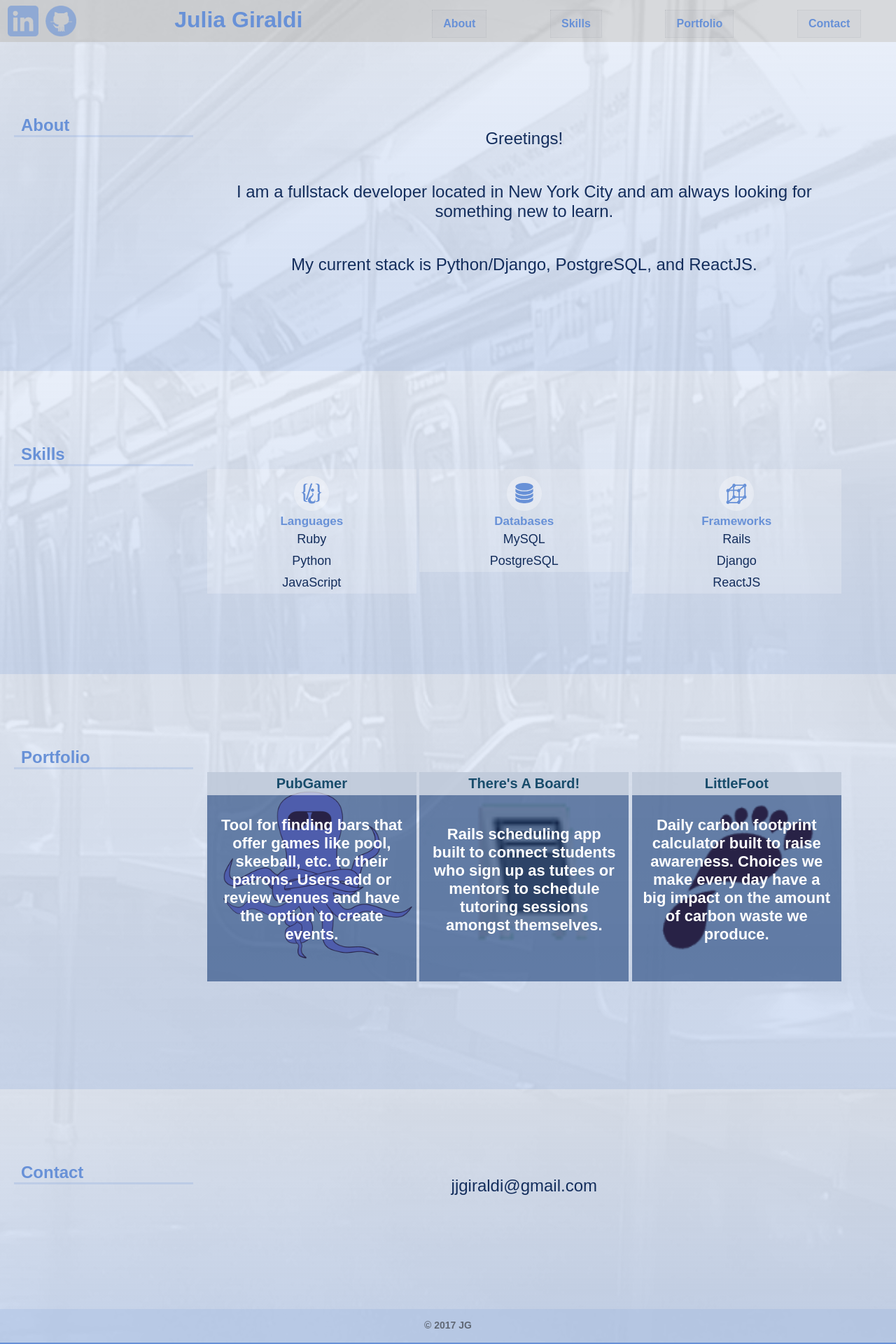
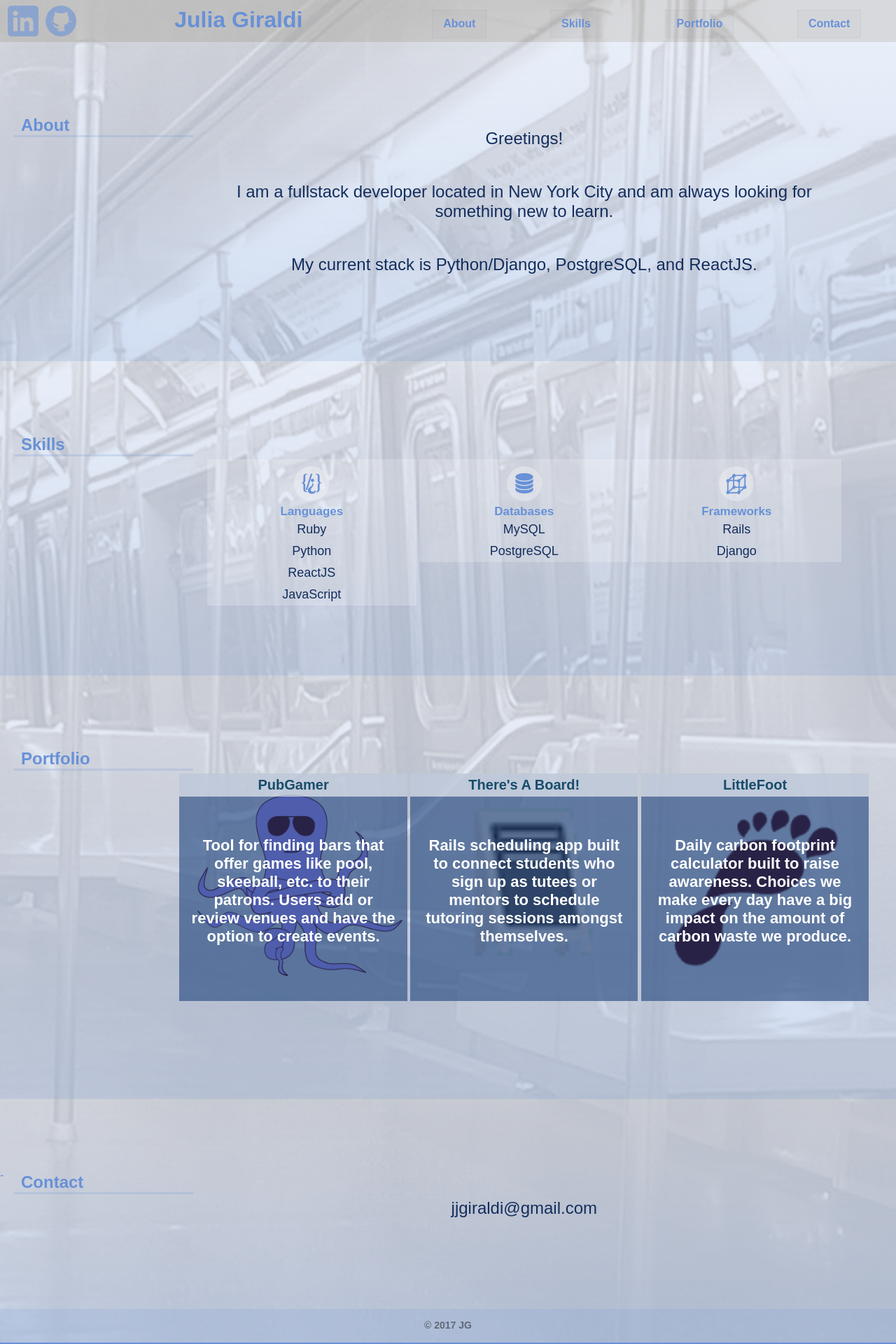
Before and after one commit to juli212/juli212.github.io, a PHP site: page / in a window 1280 px wide. Shown: the whole page at 70% size. Run offline with PHP 8.4, Linux system fonts and the light colour scheme; some libraries are stand-ins or nearby versions.

Commit message:
change background image

```diff
--- a/index.html
+++ b/index.html
@@ -1,11 +1,12 @@
 <html>
 	<head>
 		<script src="https://ajax.googleapis.com/ajax/libs/jquery/3.2.1/jquery.min.js"></script>
+		<script src="script.js"></script>
 		<meta name="viewport" content="width=device-width, initial-scale=1.0">
 		<link rel="stylesheet" type="text/css" href="style.css">
 		<link rel="icon" href="imgs/titlepic.png">
 	</head>
-	<body>
+	<body id="body">
 		<header>
 			<div class="header-icons">
 				<div class="header-icon">
@@ -55,6 +56,7 @@
 						<h6>Languages</h6>
 						<p>Ruby</p>
 						<p>Python</p>
+						<p>ReactJS</p>
 						<p>JavaScript</p>
 					</div>
 
@@ -74,7 +76,6 @@
 						<h6>Frameworks</h6>
 						<p>Rails</p>
 						<p>Django</p>
-						<p>ReactJS</p>
 					</div>
 				</div>
 
@@ -94,12 +95,12 @@
 							</div>
 							<div class="project-icons">
 								<div class="project-icon">
-									<a title="Heroku" href="http://pub-gamer.herokuapp.com/" >
+									<a class="taphover" title="Heroku" href="http://pub-gamer.herokuapp.com/" >
 										<img src="imgs/octopus.png" >
 									</a>
 								</div>
 								<div class="project-icon">
-									<a href="https://github.com/juli212/pub_gamer" title="Github" >
+									<a class="taphover" href="https://github.com/juli212/pub_gamer" title="Github" >
 										<img src="imgs/github.png" >
 									</a>
 								</div>
@@ -117,12 +118,12 @@
 							</div>
 							<div class="project-icons">
 								<div class="project-icon">
-									<a title="Heroku" href="http://damp-tor-87542.herokuapp.com/" >
+									<a class="taphover" title="Heroku" href="http://damp-tor-87542.herokuapp.com/" >
 										<img src="imgs/board.png" >
 									</a>
 								</div>
 								<div class="project-icon">
-									<a href="https://github.com/juli212/Theres-A-Board" title="Github" >
+									<a class="taphover" href="https://github.com/juli212/Theres-A-Board" title="Github" >
 										<img src="imgs/github.png" >
 									</a>
 								</div>
@@ -140,7 +141,7 @@
 							</div>
 							<div class="project-icons">
 								<div class="project-icon">
-									<a href="https://github.com/juli212/Little-Foot" title="Github" >
+									<a class="taphover" href="https://github.com/juli212/Little-Foot" title="Github" >
 										<img src="imgs/github.png" >
 									</a>
 								</div>
@@ -152,7 +153,7 @@
 			</div>
 
 			<div id="contact" class="main four">
-				<h2>Contact</h2>
+				<h2>Contact</h2>-
 				<p>jjgiraldi@gmail.com</p>
 			</div>
 
--- a/style.css
+++ b/style.css
@@ -31,6 +31,10 @@ body {
 	margin: 0;
 	position: relative;
 	z-index: 5;
+	background: url('imgs/subway20.png') no-repeat fixed center;
+	background-size: cover;
+	transition: background-image 5s linear;
+	-webkit-transition: background-image 5s linear;
 }
 
 
@@ -41,6 +45,8 @@ header {
 	top: 0;
 	height: 100px;
 	width: 100%;
+	min-width: 320px;
+	max-width: 2400px;
 }
 
 header h1 {
@@ -98,24 +104,14 @@ header ul li a:hover {
 	}
 }
 
-body::after {
-	content: "";
-	opacity: 0.1;
-	top: 0;
-	left: 0;
-	bottom: 0;
-	right: 0;
-	position: absolute;
-	z-index: -1;
-	background: url('imgs/swaybw.png') no-repeat fixed center;
-	background-size: cover;
-}
-
 footer {
 	grid-column: 1 / 3;
 	grid-row: 5;
 	background-color: rgba(104,145,215, 0.4);
 	border-bottom: 2px solid rgb(104, 145, 215);
+	width: 100%;
+	min-width: 320px;
+	max-width: 2400px;
 }
 
 footer p {
@@ -202,6 +198,9 @@ header:hover .header-icon img {
 /***************************************************/
 
 .main {
+	width: 100%;
+	min-width: 320px;
+	max-width: 2400px;
 	grid-column: 1;
 	grid-row: 1;
 	min-height: 100px;
@@ -330,11 +329,11 @@ header:hover .header-icon img {
 .project {
 	padding: 0;
 	vertical-align: top;
-	width: 100%;
+	width: 92%;
+	margin: 0 4% 40px;
 	max-width: 400px;
 	position: relative;
 	display: inline-block;
-	margin-bottom: 40px;
 	border-radius: 5px;
 }
 
@@ -427,7 +426,6 @@ header:hover .header-icon img {
 .project-icon a {
 	position: relative;
 	display: block;
-	/*z-index: -1;*/
 	padding: 0;
 	margin: 0;
 }
@@ -459,29 +457,19 @@ header:hover .header-icon img {
 	display: block;
 }
 
-.project:hover .project-icon a {
-	/*z-index: 1;*/
-}
-
 .project-icon:hover {
 	background-color: rgba(255, 255, 255, 0.9);
 }
 
-@media (min-width: 1200px) {
-	.project {
-		width: 32%;
+@media (min-width: 680px) {
+	.project-box {
+		padding: 0 3% 0 20%;
 	}
 }
 
-.project-link {
-	margin: 5px 0;
+@media (min-width: 1200px) {
+	.project {
+		margin: 0 0 40px;
+		width: 33%;
+	}
 }
-
-.project-link a {
-	font-size: 18px;
-	text-decoration: none;
-}
-
-.project-link a:hover {
-	text-decoration: underline;
-}
```
Also changed, not shown: imgs/bridge20.jpg (added), imgs/bridge20.png (added), imgs/bridge30.jpg (added), imgs/bridge30.png (added), imgs/desert30.png (added), imgs/subway10.png (added), imgs/subway20.png (added), script.js (added), 1 other file.
